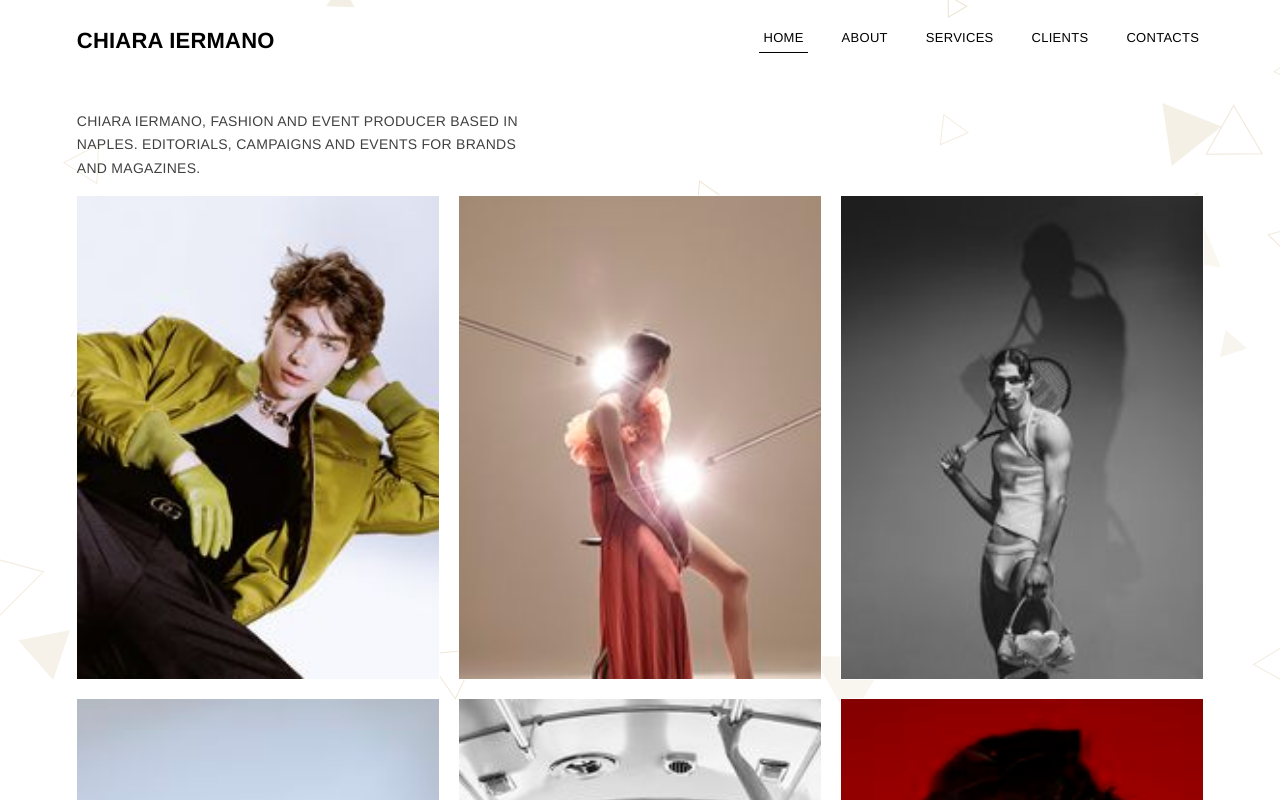
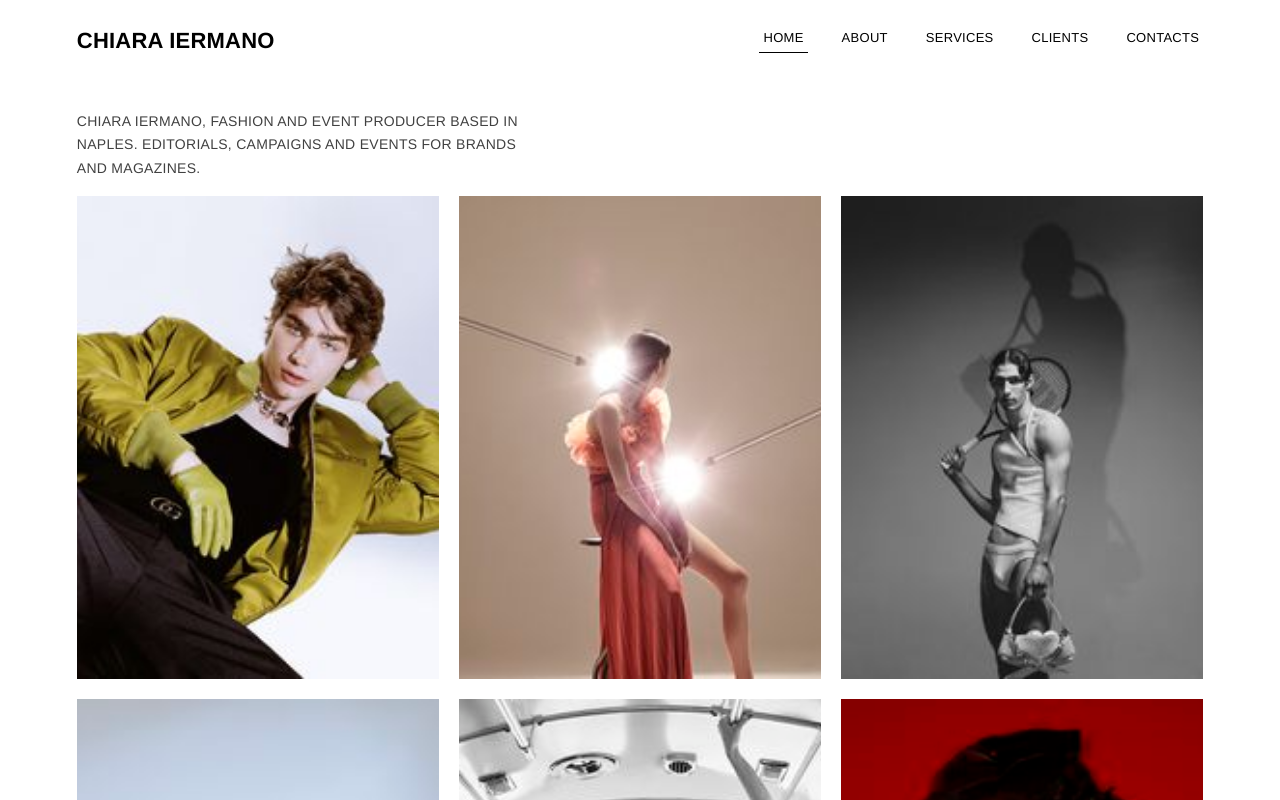
Before and after one commit to Prometeo41/chiara-iermano-site, a plain HTML site: page prova/index.html in a window 1280 px wide. Shown: the top 800 px of the page. Drawn offline with Linux system fonts and the light colour scheme.

Commit message:
Prova: rimosso sfondo a triangoli

```diff
--- a/prova/index.html
+++ b/prova/index.html
@@ -12,7 +12,6 @@
     --ink:#000000;
     --ink-2:#414141;
     --rule:#000000;
-    --gold:#b8934f;
     --gutter:clamp(16px, 6vw, 88px);
     --font:"Helvetica Neue", Helvetica, Arial, "Liberation Sans", sans-serif;
     color-scheme: light;
@@ -35,11 +34,6 @@
     min-height:100%;
   }
   a{color:inherit;text-decoration:none}
-  #bg{
-    position:fixed;inset:0;width:100%;height:100%;
-    z-index:0;pointer-events:none;display:block;
-  }
-  header,main,footer{position:relative;z-index:1}
   a:focus-visible{outline:1px solid var(--ink);outline-offset:3px}
 
   /* ---------- header ---------- */
@@ -82,7 +76,7 @@
     gap:clamp(8px, 1.6vw, 20px);
     margin-top:12px;
   }
-  .home-grid figure{margin:0;overflow:hidden;background:#f2f2f2;box-shadow:0 0 0 1px rgba(255,255,255,.9)}
+  .home-grid figure{margin:0;overflow:hidden;background:#f2f2f2}
   .home-grid img{
     display:block;width:100%;height:100%;
     aspect-ratio:3 / 4;object-fit:cover;
@@ -201,8 +195,6 @@
 </style>
 </head>
 <body>
-
-<canvas id="bg" aria-hidden="true"></canvas>
 
 <header>
   <a class="brand" href="#home">Chiara Iermano</a>
@@ -367,52 +359,6 @@
 </script>
 
 
-<script>
-  /* Sfondo: triangoli dorati in movimento continuo, molto leggeri */
-  (function(){
-    var c=document.getElementById("bg"); if(!c) return;
-    var reduce=window.matchMedia("(prefers-reduced-motion: reduce)").matches;
-    var ctx=c.getContext("2d"), W, H, dpr, tris=[];
-    var GOLD="184,147,79";
-    function resize(){
-      dpr=Math.min(window.devicePixelRatio||1,2);
-      W=window.innerWidth; H=window.innerHeight;
-      c.width=W*dpr; c.height=H*dpr; ctx.setTransform(dpr,0,0,dpr,0,0);
-      var n=Math.round(Math.max(18,Math.min(40,(W*H)/32000)));
-      tris=[]; for(var i=0;i<n;i++) tris.push(make(true));
-    }
-    function make(anywhere){
-      var s=18+Math.random()*70;
-      return {
-        x:Math.random()*W, y:anywhere?Math.random()*H:H+s,
-        s:s, a:Math.random()*Math.PI*2,
-        va:(Math.random()-.5)*0.004,
-        vx:(Math.random()-.5)*0.18, vy:-(0.08+Math.random()*0.22),
-        o:0.05+Math.random()*0.10,
-        fill:Math.random()<0.35
-      };
-    }
-    function draw(t){
-      ctx.clearRect(0,0,W,H);
-      for(var i=0;i<tris.length;i++){
-        var p=tris[i];
-        p.x+=p.vx; p.y+=p.vy; p.a+=p.va;
-        if(p.y<-p.s*1.5||p.x<-p.s*2||p.x>W+p.s*2){ tris[i]=make(false); continue; }
-        var r=p.s/2;
-        ctx.save(); ctx.translate(p.x,p.y); ctx.rotate(p.a);
-        ctx.beginPath();
-        for(var k=0;k<3;k++){ var ang=-Math.PI/2+k*2*Math.PI/3; var px=Math.cos(ang)*r, py=Math.sin(ang)*r; k?ctx.lineTo(px,py):ctx.moveTo(px,py); }
-        ctx.closePath();
-        if(p.fill){ ctx.fillStyle="rgba("+GOLD+","+p.o+")"; ctx.fill(); }
-        else { ctx.strokeStyle="rgba("+GOLD+","+(p.o+0.12)+")"; ctx.lineWidth=1; ctx.stroke(); }
-        ctx.restore();
-      }
-      if(!reduce) requestAnimationFrame(draw);
-    }
-    window.addEventListener("resize",resize);
-    resize(); draw();
-  })();
-</script>
 
 </body>
 </html>
```
